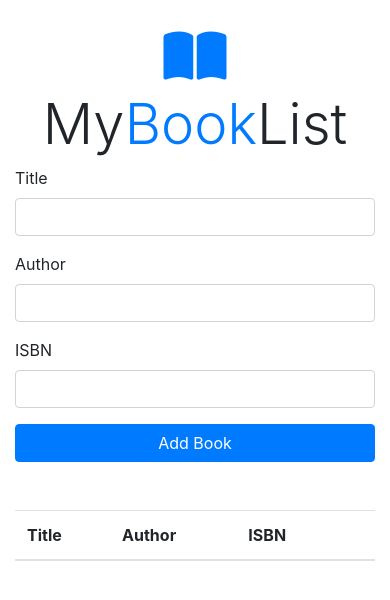
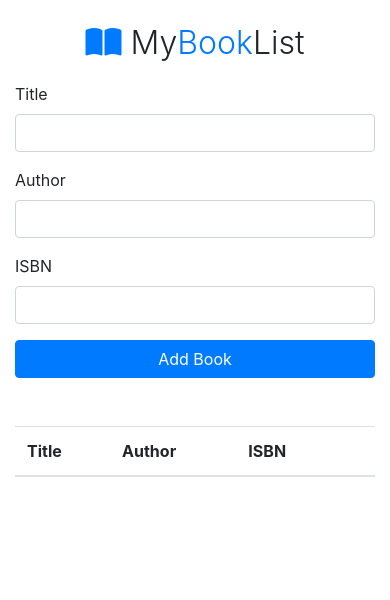
Before and after one commit to vanmer/BookListAppJS, a plain HTML site: page index.html in a window 390 px wide. Drawn offline with nearby package versions, Linux system fonts and the light colour scheme.

Commit message:
make mobile friendly

```diff
--- a/index.html
+++ b/index.html
@@ -2,8 +2,11 @@
 <html lang="en" dir="ltr">
   <head>
     <meta charset="utf-8">
+    <meta name="viewport" content="width=device-width, initial-scale=1">
+    <meta http-equiv="X-UA-Compatible" content="IE=edge">
     <script src="https://kit.fontawesome.com/a076d05399.js"></script>
     <link rel="stylesheet" href="https://stackpath.bootstrapcdn.com/bootstrap/4.5.0/css/bootstrap.min.css">
+    <link rel="stylesheet" href="style.css">
     <title>MyBookList App JS</title>
   </head>
   <body>
--- /dev/null
+++ b/style.css
@@ -0,0 +1,6 @@
+@media (max-width: 500px) {
+    .display-4 {
+        font-size: 2rem;
+        padding-bottom: 0.7rem;
+    }
+}
```
